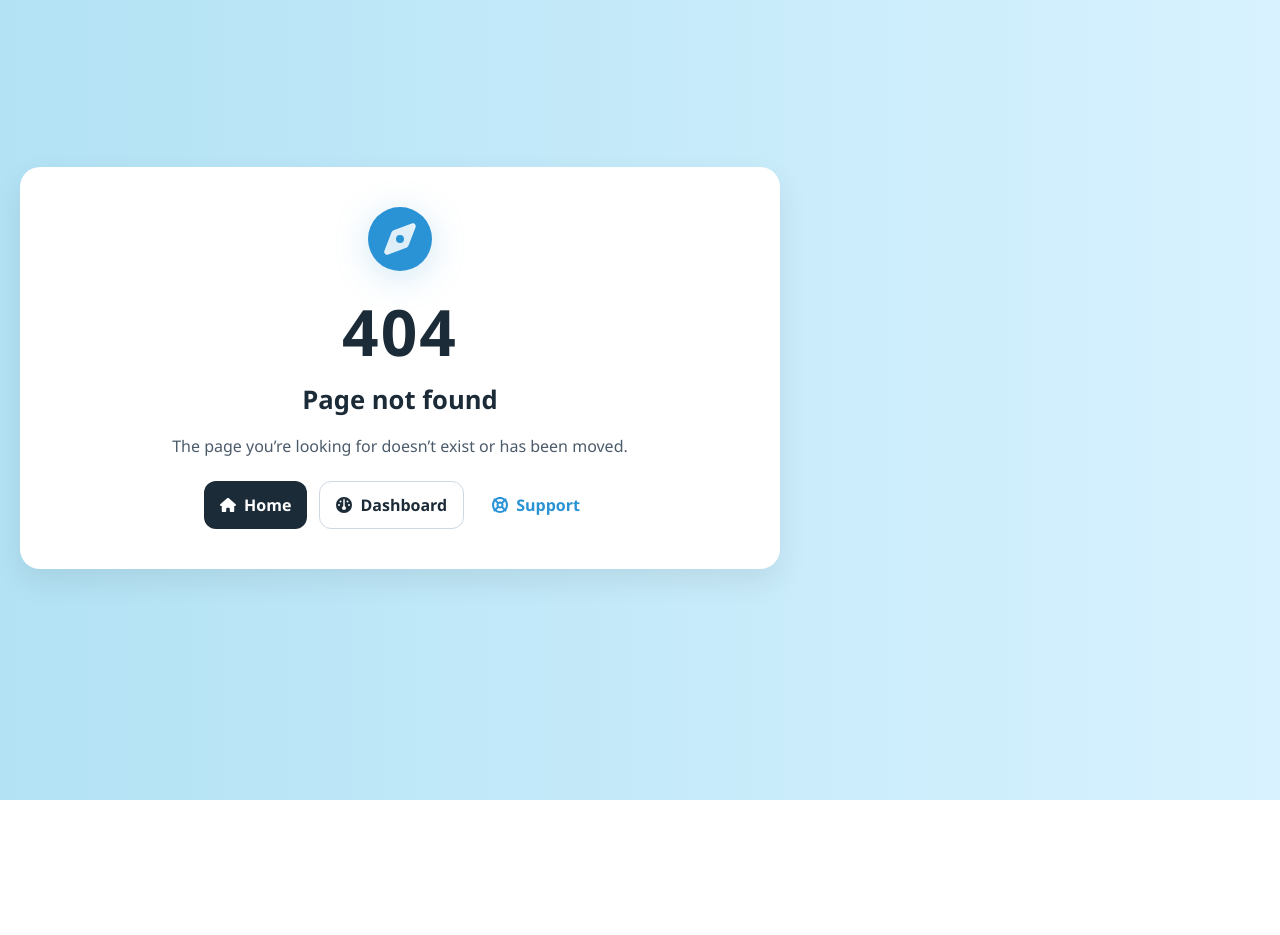
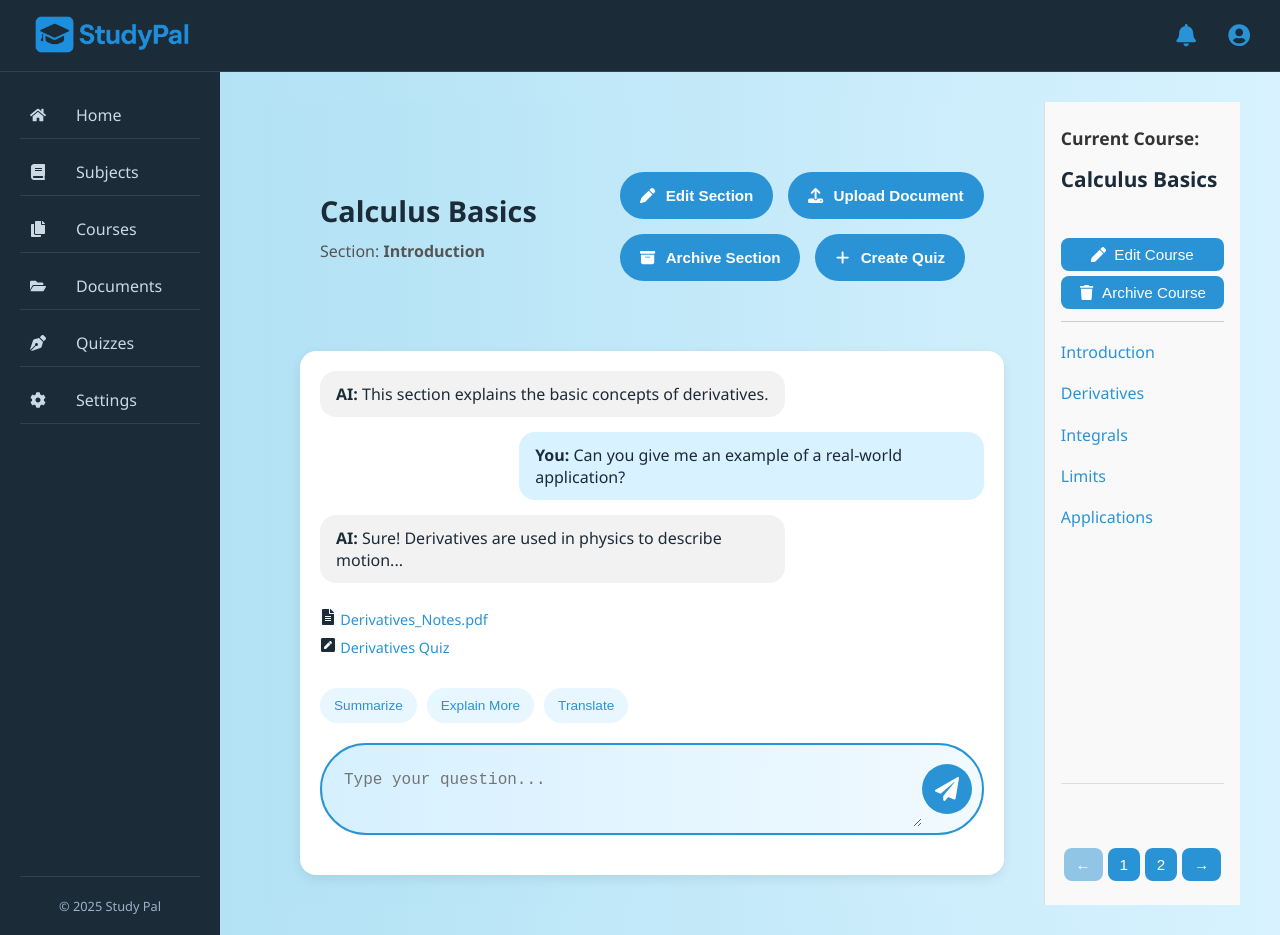
Before and after one commit to tech-girl-sa/my_study_pal_frontend, a React (Vite) app: page /dashboard/courses/1 in a window 1280 px wide. Before the commit this address had no page. Before the commit the page ends 800 px from the top, so only its background shows below. Built offline with nearby package versions, Linux system fonts and the light colour scheme.

Commit message:
add courses details page

```diff
--- a/src/App.jsx
+++ b/src/App.jsx
@@ -20,6 +20,7 @@ import DashboardHome from './components/pages/dashboard/DashboardHome'
 import Subjects from './components/pages/dashboard/Subjects'
 import Courses from './components/pages/dashboard/Courses'
 import Documents from './components/pages/dashboard/Documents'
+import CourseDetails from './components/pages/dashboard/CourseDetails'
 
 
 const study_pal_router = createBrowserRouter(
@@ -47,6 +48,7 @@ const study_pal_router = createBrowserRouter(
             {index:true, element:<DashboardHome/>},
             {path: "subjects", element:<Subjects/>},
             {path: "courses", element:<Courses/>},
+            {path: "courses/:courseId", element:<CourseDetails/>},
             {path: "documents", element:<Documents/>},
           ]
         },
--- /dev/null
+++ b/src/components/Dashboard components/ChatSection.jsx
@@ -0,0 +1,51 @@
+import { Formik } from "formik";
+import WidgetInput from "../common/WidgetInput";
+import classes from "./ChatSection.module.css"
+import CustomForm from "../common/CustomForm";
+import * as Yup from 'yup';
+import ChatWidget from "../common/ChatWidget";
+import { FaFileAlt,FaPenSquare } from "react-icons/fa";
+
+
+const initialValues={
+  message: '',
+}
+const validationSchema=Yup.object({
+  message: Yup.string()
+    .max(1500, 'Must be 150 characters or less')
+    .required('This field is required')
+
+})
+
+
+export default function ChatSection(){
+    function handleSubmit({values}){
+        console.log(values)
+    }
+    return <div className={classes.chatSection}>
+    <div className={classes.chatMessages}>
+      <div className={classes.chatMessage}>
+        <p><strong>AI:</strong> This section explains the basic concepts of derivatives.</p>
+      </div>
+      <div className={`${classes.chatMessage} ${classes.user}`}>
+        <p><strong>You:</strong> Can you give me an example of a real-world application?</p>
+      </div>
+      <div className={classes.chatMessage}>
+        <p><strong>AI:</strong> Sure! Derivatives are used in physics to describe motion...</p>
+      </div>
+    </div>
+
+    <div className={classes.chatMeta}>
+      <span><FaFileAlt/> <a href="#">Derivatives_Notes.pdf</a></span>
+      <span><FaPenSquare/> <a href="#">Derivatives Quiz</a></span>
+    </div>
+
+    <div className={classes.chatActions}>
+      <button>Summarize</button>
+      <button>Explain More</button>
+      <button>Translate</button>
+    </div>
+        <ChatWidget/>
+  </div>
+
+}
--- /dev/null
+++ b/src/components/Dashboard components/ChatSection.module.css
@@ -0,0 +1,112 @@
+/* Chat Section */
+.chatSection {
+    background-color: white;
+    padding: 20px;
+    border-radius: 16px;
+    box-shadow: 0 4px 12px rgba(0,0,0,0.08);
+    display: flex;
+    flex-direction: column;
+    gap: 20px;
+  }
+
+  .chatMessages {
+    max-height: 400px;
+    overflow-y: auto;
+    display: flex;
+    flex-direction: column;
+    gap: 15px;
+  }
+
+  .chatMessage {
+    background: #f2f2f2;
+    padding: 12px 16px;
+    border-radius: 16px;
+    max-width: 70%;
+  }
+
+  .chatMessage.user {
+    align-self: flex-end;
+    background: #d8f2ff;
+  }
+
+  .chatWidget {
+    display: flex;
+    align-items: center;
+    border: 2px solid #2a93d5;
+    border-radius: 999px;
+    padding: 6px 10px;
+    background: linear-gradient(to right, #d6f0ff, #f1faff);
+  }
+
+  .chatWidget input {
+    flex: 1;
+    padding: 16px 12px;
+    border: none;
+    border-radius: 999px;
+    font-size: 1rem;
+    outline: none;
+    background: transparent;
+  }
+
+  .chatWidget button {
+    background-color: #2a93d5;
+    border: none;
+    color: white;
+    border-radius: 50%;
+    width: 48px;
+    height: 48px;
+    display: flex;
+    align-items: center;
+    justify-content: center;
+    cursor: pointer;
+    transition: background-color 0.3s ease;
+  }
+
+  .chatWidget button:hover {
+    background-color: #237bb0;
+  }
+
+  .chatWidget i {
+    font-size: 1.3rem;
+  }
+
+  /* Attached document and quiz links */
+  .chatMeta {
+    display: flex;
+    flex-direction: column;
+    gap: 6px;
+    margin-top: 5px;
+  }
+
+  .chatMeta a {
+    color: #2a93d5;
+    font-size: 0.9rem;
+    text-decoration: none;
+  }
+
+  .chatMeta a:hover {
+    text-decoration: underline;
+  }
+
+  /* Section Actions inside chat */
+  .chatActions {
+    display: flex;
+    gap: 10px;
+    flex-wrap: wrap;
+    margin-top: 10px;
+  }
+
+  .chatActions button {
+    padding: 10px 14px;
+    border-radius: 999px;
+    font-size: 0.85rem;
+    border: none;
+    cursor: pointer;
+    background-color: #e8f7ff;
+    color: #2a93d5;
+    transition: background-color 0.2s ease;
+  }
+
+  .chatActions button:hover {
+    background-color: #c6ebff;
+  }
--- /dev/null
+++ b/src/components/Dashboard components/SectionSideBar.jsx
@@ -0,0 +1,28 @@
+import Pagination from "../common/Pagination";
+import classes from "./SectionSideBar.module.css";
+import { FaTrash, FaPen } from "react-icons/fa";
+
+
+export default function SectionSideBar(){
+    return <aside className={classes.rightSidebar}>
+    <div className={classes.sidebarHeader}>
+      <div>
+      <h4>Current Course:</h4>
+      <h3 className={classes.title}>  Calculus Basics</h3>
+      </div>
+      <button ><FaPen/> Edit Course</button>
+      <button class="archiveBtn" ><FaTrash/> Archive Course</button>
+    </div>
+    <ul className={classes.tocList}>
+      <li><a href="#section1">Introduction</a></li>
+      <li><a href="#section2">Derivatives</a></li>
+      <li><a href="#section3">Integrals</a></li>
+      <li><a href="#section4">Limits</a></li>
+      <li><a href="#section5">Applications</a></li>
+    </ul>
+
+    <div className={classes.sidebarSeparator}></div>
+
+   <Pagination className={classes.sidebarPagination} pagesNbr={2}/>
+  </aside>
+}
--- /dev/null
+++ b/src/components/Dashboard components/SectionSideBar.module.css
@@ -0,0 +1,102 @@
+.title {
+    font-size: 1.3rem;
+    font-weight: 600;
+    color: #1c2b38;
+    margin-bottom:40px;
+    margin-top:unset;
+  }
+
+  .rightSidebar button {
+    padding: 8px 12px;
+    background-color: #2a93d5;
+    border: none;
+    color: white;
+    font-size: 0.95rem;
+    border-radius: 8px;
+    cursor: pointer;
+    transition: background-color 0.3s ease;
+    display: flex;
+    justify-content: center;
+    align-items: center;
+    gap: 8px;
+  }
+
+  .rightSidebar button:hover {
+    background-color: #237bb0;
+  }
+
+  .rightSidebar h4{
+      font-size: 1rem;
+      color: #555;
+      margin-bottom:15px;
+  }
+
+  .courseActions .archiveBtn,
+  .rightSidebar .archiveBtn {
+    background-color: #f2f2f2;
+    color: #2a3c4a;
+  }
+
+  .courseActions .archiveBtn:hover,
+  .rightSidebar.archiveBtn:hover {
+    background-color: #d1d1d1;
+  }
+  /* Sidebar */
+  .rightSidebar {
+    width: 260px;
+    background-color: #f9f9f9;
+    border-left: 1px solid #ddd;
+    padding: 1.5rem 1rem;
+    display: flex;
+    flex-direction: column;
+    justify-content: space-between;
+    overflow-y: auto;
+    z-index: 100;
+  }
+
+  .sidebarHeader {
+       display: flex;
+      margin-bottom: 1.2rem;
+      padding-bottom: 0.75rem;
+      border-bottom: 1px solid #ccc;
+      flex-direction: column;
+      gap: 5px;
+  }
+
+  .sidebarHeader h4 {
+    font-size: 1.1rem;
+    color: #333;
+    font-weight: 600;
+  }
+
+  .tocList {
+    list-style: none;
+    padding: 0;
+    margin: 0;
+    flex-grow: 1;
+    display: flex;
+    flex-direction: column;
+    gap: 1.2rem;
+  }
+
+  .tocList li a {
+    color: #2a93d5;
+    text-decoration: none;
+    font-weight: 500;
+    transition: color 0.2s ease;
+  }
+
+  .tocList li a:hover {
+    color: #207bb0;
+  }
+
+  .sidebarSeparator {
+    margin: 1.5rem 0;
+    border-top: 1px solid #ddd;
+  }
+
+  .sidebarPagination {
+    display: flex;
+    justify-content: center;
+    gap: 0.3rem;
+  }
--- a/src/components/common/Pagination.jsx
+++ b/src/components/common/Pagination.jsx
@@ -2,12 +2,12 @@ import { useSearchParams } from "react-router-dom";
 import classes from './Pagination.module.css'
 
 
-export default function Pagination({pagesNbr}){
+export default function Pagination({pagesNbr, className}){
     const [searchParams] = useSearchParams();
     const page = searchParams.get("page") || 1;
     const range = Array.from({ length: pagesNbr }, (_, i) => i + 1);
 
-    return  <div className={classes.pagination}>
+    return  <div className={`${classes.pagination} ${className}`}>
     <button className={`${classes.pageBtn} ${classes.disabled}`}>←</button>
     {range.map(index => <button className={index === page ? `${classes.pageBtn} ${classes.active}`:classes.pageBtn}>{index}</button> )}
     <button className={classes.pageBtn}>→</button>
--- /dev/null
+++ b/src/components/pages/dashboard/CourseDetails.jsx
@@ -0,0 +1,34 @@
+import RoundBlueButton from "../../common/RoundBlueButton";
+import ChatSection from "../../Dashboard components/ChatSection";
+import SectionSideBar from "../../Dashboard components/SectionSideBar";
+import classes from "./CourseDetails.module.css"
+import { FaPen, FaUpload, FaBoxArchive, FaPlus } from "react-icons/fa6";
+
+
+
+export default function CourseDetails(){
+    return <div className={classes.coursePage}>
+
+    <div className={classes.courseMain}>
+
+      <div className={classes.courseHeader}>
+         <div className={classes.courseInfo}>
+          <h2 className={classes.courseTitle}>Calculus Basics</h2>
+          <span className={classes.currentSection}>Section: <strong>Introduction</strong></span>
+        </div>
+        <div className={classes.courseActions}>
+        <RoundBlueButton><FaPen /> Edit Section</RoundBlueButton>
+        <RoundBlueButton><FaUpload /> Upload Document</RoundBlueButton>
+        <RoundBlueButton className="archive-btn"><FaBoxArchive /> Archive Section</RoundBlueButton>
+        <RoundBlueButton><FaPlus /> Create Quiz</RoundBlueButton>
+        </div>
+      </div>
+
+
+       <ChatSection/>
+       </div>
+
+  <SectionSideBar/>
+
+  </div>
+}
--- /dev/null
+++ b/src/components/pages/dashboard/CourseDetails.module.css
@@ -0,0 +1,55 @@
+.coursePage {
+    display: flex;
+    min-height: 100vh;
+    background: linear-gradient(to right, #b2e2f4, #d8f2ff);
+    font-family: 'Segoe UI', sans-serif;
+    color: #1c2b38;
+  }
+
+
+
+  /* Main Content */
+  .courseMain {
+    padding: 30px 40px;
+    display: flex;
+    flex-direction: column;
+    gap: 30px;
+  }
+  .mainContent{
+  flex: unset;
+      padding: unset;
+  }
+
+  .courseHeader {
+    display: flex;
+    padding: 40px 20px;
+    justify-content: space-between;
+    align-items: center;
+  }
+
+  .courseHeader h2 {
+    font-size: 1.8rem;
+  }
+  .courseInfo {
+    display: flex;
+    flex-direction: column;
+    gap: 10px;
+    width: 90%;
+  }
+
+  .courseTitle {
+    font-size: 1.6rem;
+    color: #1c2b38;
+    margin: 0;
+  }
+
+  .currentSection {
+    font-size: 1rem;
+    color: #555;
+  }
+
+  .courseActions {
+    display: flex;
+    gap: 15px;
+    flex-wrap: wrap;
+  }
```
